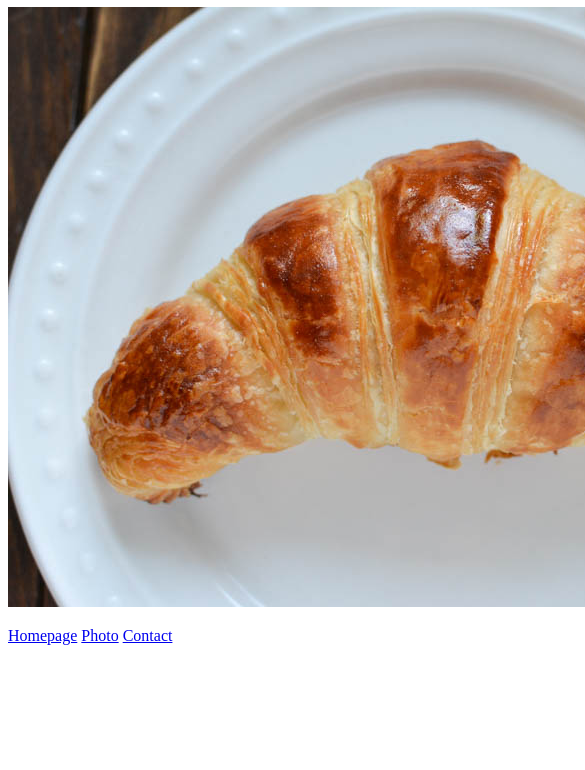
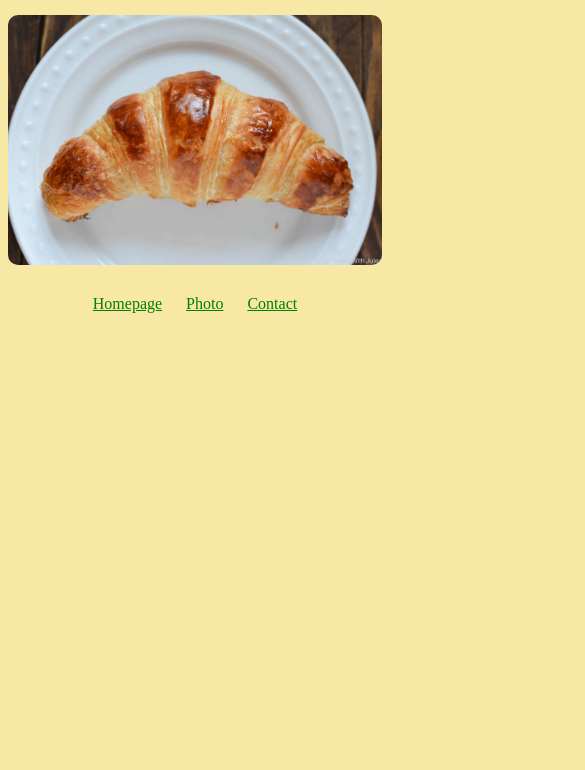
Before and after one commit to la-coccinelle/croissant-project, a plain HTML site: page photo.html in a window 390 px wide. Shown: the part 74-844 px from the top of the page, 585 px wide, since content can reach past the window. Drawn offline with Linux system fonts and the light colour scheme.

Commit message:
Added responsiveness and fixed styling

```diff
--- a/css/style.css
+++ b/css/style.css
@@ -1,4 +1,26 @@
-h1,
-p {
-  text-align: center;
+@media (min-width: 300px) {
+  body {
+    background: #f8e8a6;
+  }
+
+  h1,
+  p {
+    text-align: center;
+  }
+
+  footer {
+    text-align: center;
+  }
+
+  footer a {
+    margin: 0 10px;
+    color: green;
+  }
+
+  .croissant-img {
+    display: block;
+    margin: 30px auto;
+    border-radius: 10px;
+    max-width: 100%;
+  }
 }
--- a/photo.html
+++ b/photo.html
@@ -9,7 +9,9 @@
   </head>
   <body>
     <h1>🥐A picture of a croissant</h1>
-    <p><img src="/css/croissant.jpg" alt="Croissant" /></p>
+    <p>
+      <img src="/css/croissant.jpg" alt="Croissant" class="croissant-img" />
+    </p>
     <footer>
       <a href="/index.html" title="Home">Homepage</a>
       <a href="/" title="Croissant photo">Photo</a>
```
